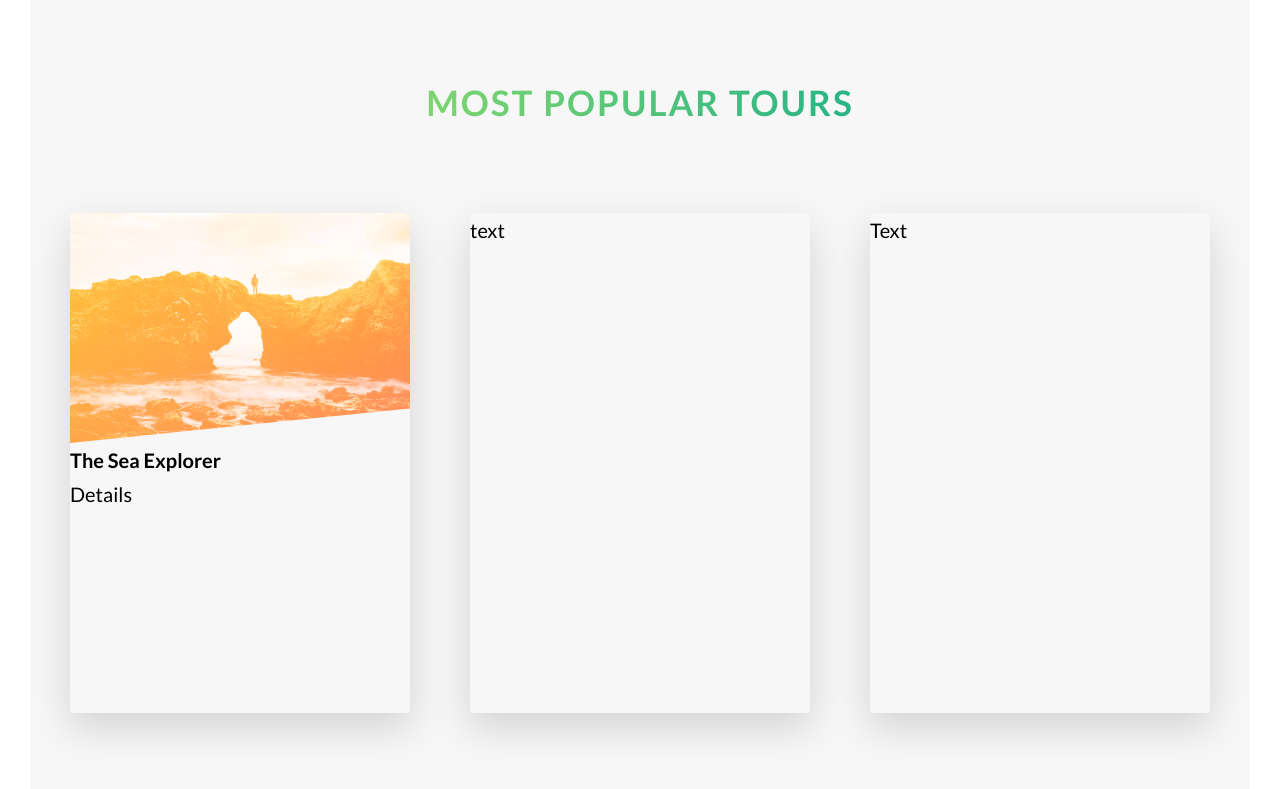
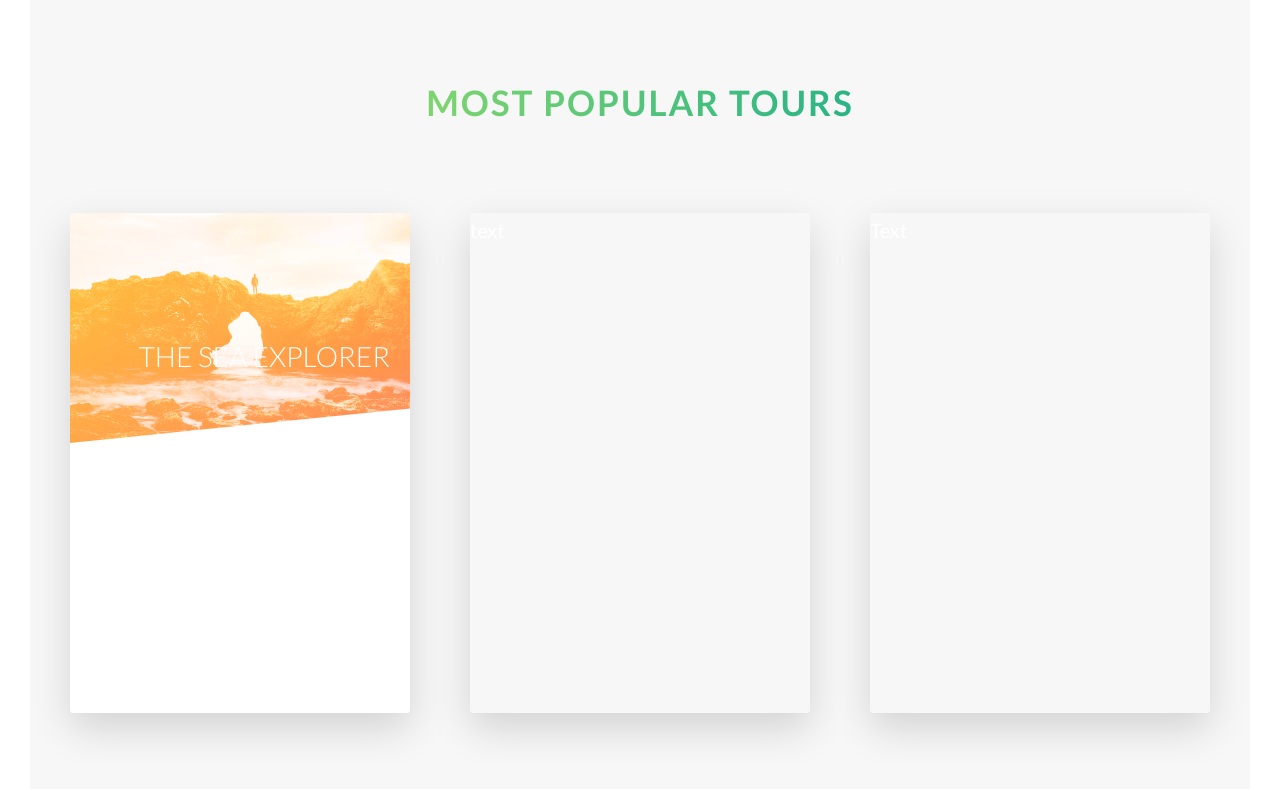
Before and after one commit to mhjarvis/Web-Design, a website: page Project 1/index.html in a window 1280 px wide. Shown: the part 2284-3073 px from the top of the page. Drawn offline with Linux system fonts and the light colour scheme.

Commit message:
Reposition card headings

```diff
--- a/Project 1/sass/components/_card.scss
+++ b/Project 1/sass/components/_card.scss
@@ -6,7 +6,7 @@
     height: 50rem;
 
     &__side {
-        color: black;
+        color: $color-white;
         font-size: 2rem;
         height: 50rem;
         transition: all 0.8s ease;
@@ -20,6 +20,7 @@
         box-shadow: 0 1.5rem 4rem rgba($color-black, 0.15);
 
         &--front {
+            background-color: $color-white;
         }
 
         &--back {
@@ -47,6 +48,7 @@
         background-size: cover;
         height: 23rem;
         background-blend-mode: screen;
+
         // Determine the coordinates: x y, x y, x y, x y;
         clip-path: polygon(0 0, 100% 0, 100% 85%,0 100%);
         -webkit-clip-path: polygon(0 0, 100% 0, 100% 85%, 0 100%);
@@ -78,4 +80,14 @@
                 url(../img/nat-5.jpg);
         }
     }
+    &__heading {
+        font-size: 2.8rem;
+        font-weight: 300;
+        text-transform: uppercase;
+        text-align: right;
+        color: $color-white;
+        position: absolute;
+        top: 12rem;
+        right: 2rem;
+    }
 }
```
Also changed, not shown: Project 1/sass/main.css, 1 other file.
